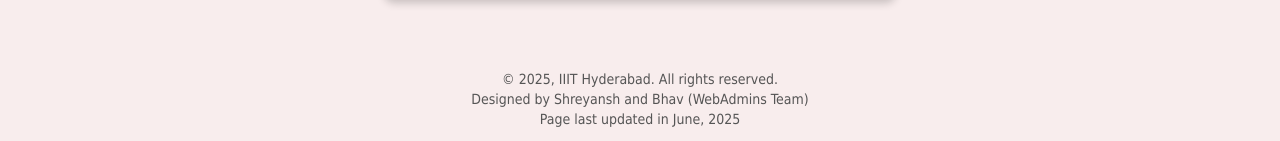
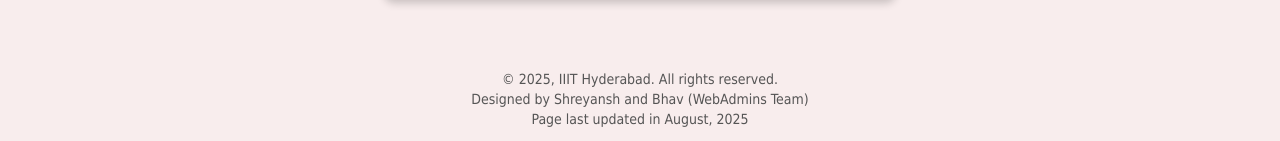
Before and after one commit to Clubs-Council-IIITH/portals, a Next.js app: page / in a window 1280 px wide. Shown: the part 1909-2050 px from the top of the page. Built offline with nearby package versions, Linux system fonts and the light colour scheme; no server answers.

Commit message:
Updated last-updated month

```diff
--- a/src/components/Footer.jsx
+++ b/src/components/Footer.jsx
@@ -41,7 +41,7 @@
         </a>{" "}
         (WebAdmins Team)
         <br />
-        Page last updated in June, 2025
+        Page last updated in August, 2025
       </Typography>
     </Box>
   );
```
